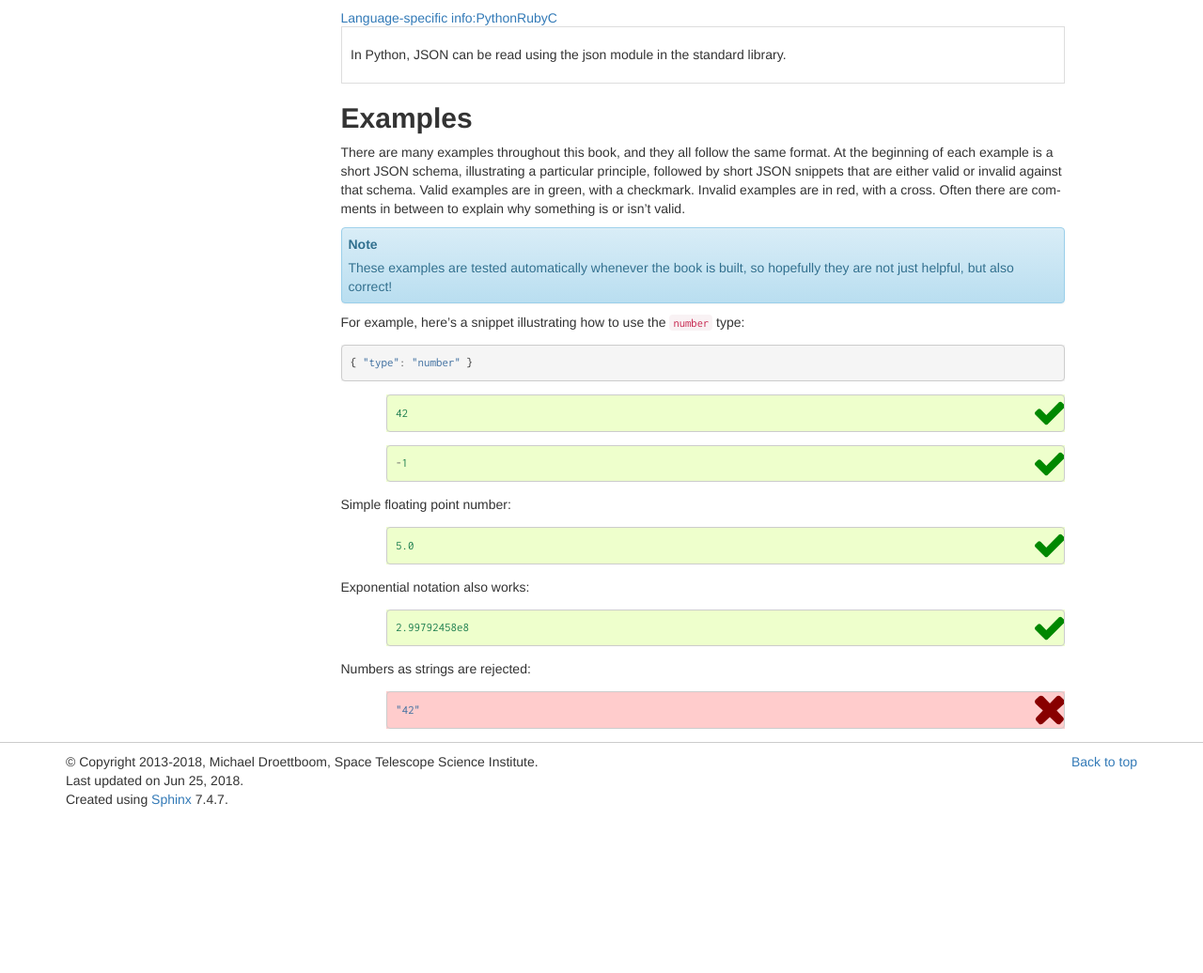
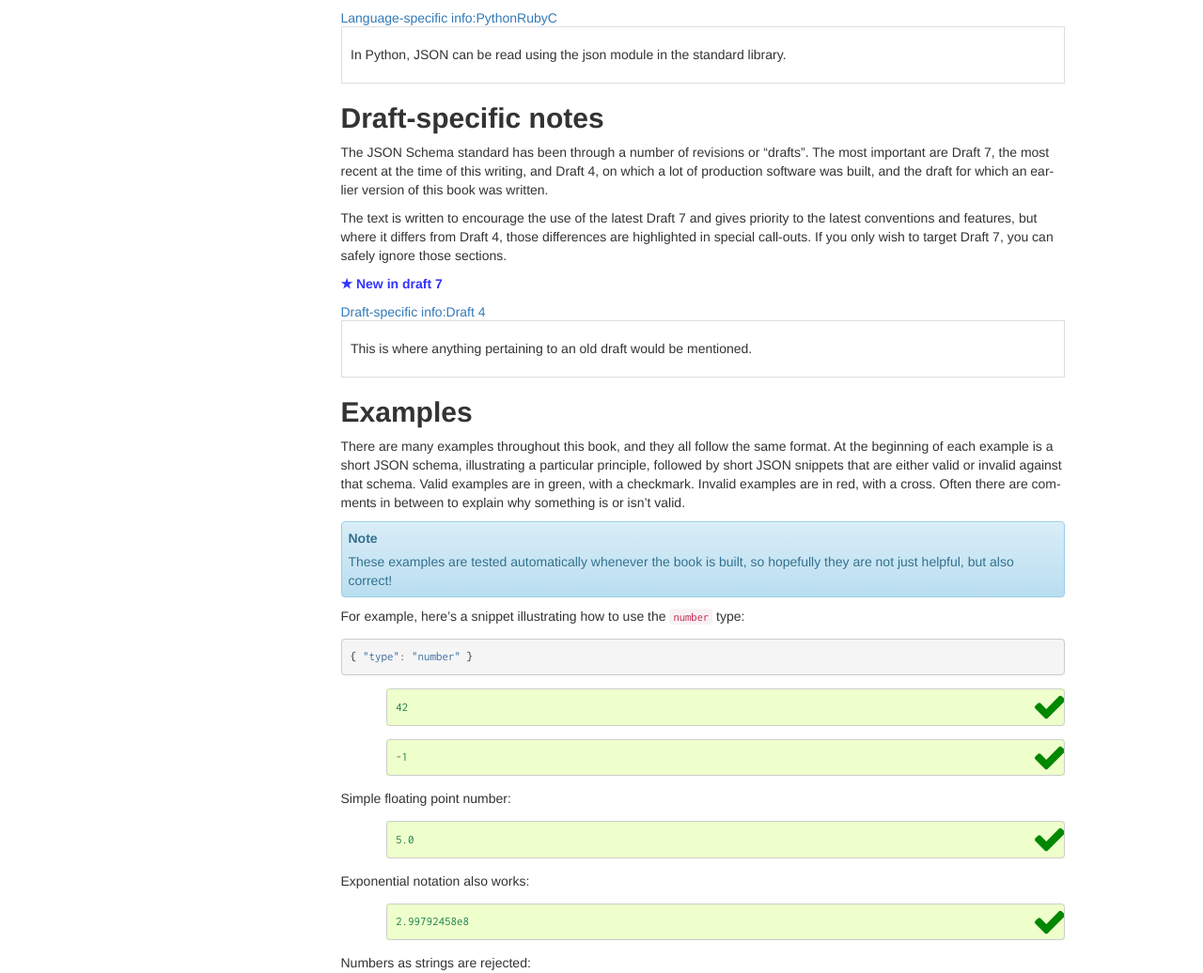
Before and after one commit to json-schema-org/understanding-json-schema, a Sphinx documentation site: the page built from source/conventions.rst, in a window 1280 px wide and 1400 px high, cut to the strip 364-1400 px from the top of the window. Shown: the whole strip at 94% size. Built offline with Sphinx 7.4.7, drawn with Linux system fonts in a browser that asks for light colours; some web fonts are replaced; some of the changed lines change nothing that is shown.

Commit message:
Add support for Draft-specific sections

```diff
--- a/source/_static/jsonschema.css
+++ b/source/_static/jsonschema.css
@@ -64,7 +64,15 @@ code, pre {
     font-family: Inconsolata,Monaco,Menlo,Consolas,"Courier New",monospace;
 }
 
-.navbar, h1, h2, h3, h4, h5, h6, .h1, .h2, .h3, .h4, .h5, .h6 {
+.navbar, h1, h2, h3, h4, h5, h6, .h1, .h2, .h3, .h4, .h5, .h6, .new {
     font-family: "Overlock","Helvetica Neue",Helvetica,Arial,sans-serif;
     font-weight: 900;
 }
+
+.new {
+    color: #3333ff;
+}
+
+.new:before {
+    content: "★ ";
+}
--- a/source/conf.py
+++ b/source/conf.py
@@ -22,6 +22,13 @@ sys.path.insert(0, os.path.abspath(os.path.dirname('__file__')))
 # The standard of JSON Schema to test the examples against
 jsonschema_standard = 4
 
+rst_prolog = """
+.. role:: new
+
+.. |draft7| replace:: :new:`New in draft 7`
+.. |draft6| replace:: :new:`New in draft 6`
+"""
+
 # -- General configuration -----------------------------------------------------
 
 import sphinx_bootstrap_theme
@@ -32,7 +39,7 @@ needs_sphinx = '1.7'
 # Add any Sphinx extension module names here, as strings. They can be extensions
 # coming with Sphinx (named 'sphinx.ext.*') or your custom ones.
 extensions = ['sphinx.ext.mathjax', 'sphinx.ext.ifconfig',
-              'sphinxext.jsonschemaext', 'sphinxext.language_specific']
+              'sphinxext.jsonschemaext', 'sphinxext.tab']
 
 # Add any paths that contain templates here, relative to this directory.
 templates_path = ['_templates']
@@ -193,7 +200,7 @@ htmlhelp_basename = 'UnderstandingJSONSchemadoc'
 # -- Options for LaTeX output --------------------------------------------------
 
 from sphinxext import jsonschemaext
-from sphinxext import language_specific
+from sphinxext import tab
 
 latex_elements = {
     # The paper size ('letterpaper' or 'a4paper').
@@ -218,7 +225,7 @@ latex_elements = {
         \def\marginparright{\@mparswitchfalse}
         \def\marginparoutside{\@mparswitchtrue}
     \makeatother
-    ''' + jsonschemaext.latex_preamble + language_specific.latex_preamble,
+    ''' + jsonschemaext.latex_preamble + tab.latex_preamble,
 
     'fncychap': '\\usepackage[Conny]{fncychap}'
 }
--- a/source/conventions.rst
+++ b/source/conventions.rst
@@ -35,6 +35,26 @@ JSON in a few different languages:
     For C, you may want to consider using `Jansson
     <http://www.digip.org/jansson/>`_ to read and write JSON.
 
+Draft-specific notes
+--------------------
+
+The JSON Schema standard has been through a number of revisions or "drafts". The
+most important are Draft 7, the most recent at the time of this writing, and
+Draft 4, on which a lot of production software was built, and the draft for
+which an earlier version of this book was written.
+
+The text is written to encourage the use of the latest Draft 7 and gives
+priority to the latest conventions and features, but where it differs from Draft
+4, those differences are highlighted in special call-outs. If you only wish to
+target Draft 7, you can safely ignore those sections.
+
+|draft7|
+
+.. draft_specific::
+
+   --Draft 4
+   This is where anything pertaining to an old draft would be mentioned.
+
 Examples
 --------
 
--- a/source/sphinxext/language_specific.py
+++ b/source/sphinxext/tab.py
@@ -12,13 +12,13 @@ class AttrDict(dict):
 def split_content(l):
     parts = []
     part = []
-    language = None
+    label = None
 
     def add_part():
-        if language is None:
-            raise ValueError("No language specified")
+        if label is None:
+            raise ValueError("No label specified")
         parts.append(AttrDict({
-            'language': language,
+            'label': label,
             'content': part}))
 
     for line in l:
@@ -26,7 +26,7 @@ def split_content(l):
             if len(part):
                 add_part()
                 part = []
-            language = line[2:].strip()
+            label = line[2:].strip()
         else:
             part.append(line)
 
@@ -35,7 +35,7 @@ def split_content(l):
     return parts
 
 
-class language_specific_pages(nodes.Element):
+class pages(nodes.Element):
     local_attributes = ['parts']
 
     def __init__(self, *args, **kwargs):
@@ -43,18 +43,26 @@ class language_specific_pages(nodes.Element):
         nodes.Element.__init__(self, *args, **kwargs)
 
 
+class language_specific_pages(pages):
+    header = 'Language-specific info:'
+
+
+class draft_pages(pages):
+    header = 'Draft-specific info:'
+
+
 class section(nodes.Element):
     pass
 
 
-def visit_language_specific_pages_node_html(self, node):
+def visit_pages_node_html(self, node):
     node['classes'] = ['tabbable']
 
     ul = nodes.bullet_list()
     ul['classes'] = ['nav', 'nav-tabs']
     # set_source_info(self, ul)
 
-    href = tab('', 'Language-specific info:')
+    href = tab('', node.header)
     href['classes'] = ['disabled']
     paragraph = nodes.paragraph('', '')
     li = nodes.list_item('')
@@ -66,8 +74,8 @@ def visit_language_specific_pages_node_html(self, node):
 
     first = True
     for part in node.parts:
-        href = tab(part.language, part.language)
-        href['refuri'] = '#' + make_id(node, part.language)
+        href = tab(part.label, part.label)
+        href['refuri'] = '#' + make_id(node, part.label)
         paragraph = nodes.paragraph('')
         li = nodes.list_item('')
         if first:
@@ -90,7 +98,7 @@ def visit_language_specific_pages_node_html(self, node):
         page['classes'] = ['tab-pane']
         if first:
             page['classes'].append('active')
-        page['ids'] = [make_id(node, part.language)]
+        page['ids'] = [make_id(node, part.label)]
 
         page.append(part.paragraph)
         pages.append(page)
@@ -102,19 +110,19 @@ def visit_language_specific_pages_node_html(self, node):
     self.body.append(self.starttag(node, 'div'))
 
 
-def depart_language_specific_pages_node_html(self, node):
+def depart_pages_node_html(self, node):
     self.body.append('</div>')
 
 
-def visit_language_specific_pages_node_latex(self, node):
+def visit_pages_node_latex(self, node):
     for part in node.parts:
         t = tab('', '')
-        t.language = part.language
+        t.label = part.label
         t.append(part.paragraph)
         node.append(t)
 
 
-def depart_language_specific_pages_node_latex(self, node):
+def depart_pages_node_latex(self, node):
     pass
 
 
@@ -135,23 +143,23 @@ def depart_tab_node_html(self, node):
 
 
 def visit_tab_node_latex(self, node):
-    self.body.append(r'\begin{jsonframe}{%s}{black}' % node.language)
+    self.body.append(r'\begin{jsonframe}{%s}{black}' % node.label)
 
 
 def depart_tab_node_latex(self, node):
     self.body.append(r'\end{jsonframe}')
 
 
-def make_id(self, language):
-    return '{0}_{1}'.format(hex(id(self))[2:], language)
+def make_id(self, label):
+    return '{0}_{1}'.format(hex(id(self))[2:], label)
 
 
-class LanguageSpecificDirective(Directive):
+class TabDirective(Directive):
     has_content = True
 
     def run(self):
         parts = split_content(self.content)
-        container = language_specific_pages(parts=parts)
+        container = self.make_container(parts)
 
         for part in parts:
             paragraph = nodes.paragraph('', '')
@@ -163,17 +171,33 @@ class LanguageSpecificDirective(Directive):
         return [container]
 
 
+class LanguageSpecificDirective(TabDirective):
+    def make_container(self, parts):
+        return language_specific_pages(parts=parts)
+
+
+class DraftDirective(TabDirective):
+    def make_container(self, parts):
+        return draft_pages(parts=parts)
+
+
 def setup(app):
     app.add_node(tab,
                  html=(visit_tab_node_html, depart_tab_node_html),
                  latex=(visit_tab_node_latex, depart_tab_node_latex))
     app.add_node(language_specific_pages,
-                 html=(visit_language_specific_pages_node_html,
-                       depart_language_specific_pages_node_html),
-                 latex=(visit_language_specific_pages_node_latex,
-                        depart_language_specific_pages_node_latex))
+                 html=(visit_pages_node_html,
+                       depart_pages_node_html),
+                 latex=(visit_pages_node_latex,
+                        depart_pages_node_latex))
+    app.add_node(draft_pages,
+                 html=(visit_pages_node_html,
+                       depart_pages_node_html),
+                 latex=(visit_pages_node_latex,
+                        depart_pages_node_latex))
 
     app.add_directive('language_specific', LanguageSpecificDirective)
+    app.add_directive('draft_specific', DraftDirective)
 
 
 latex_preamble = r"""
```
